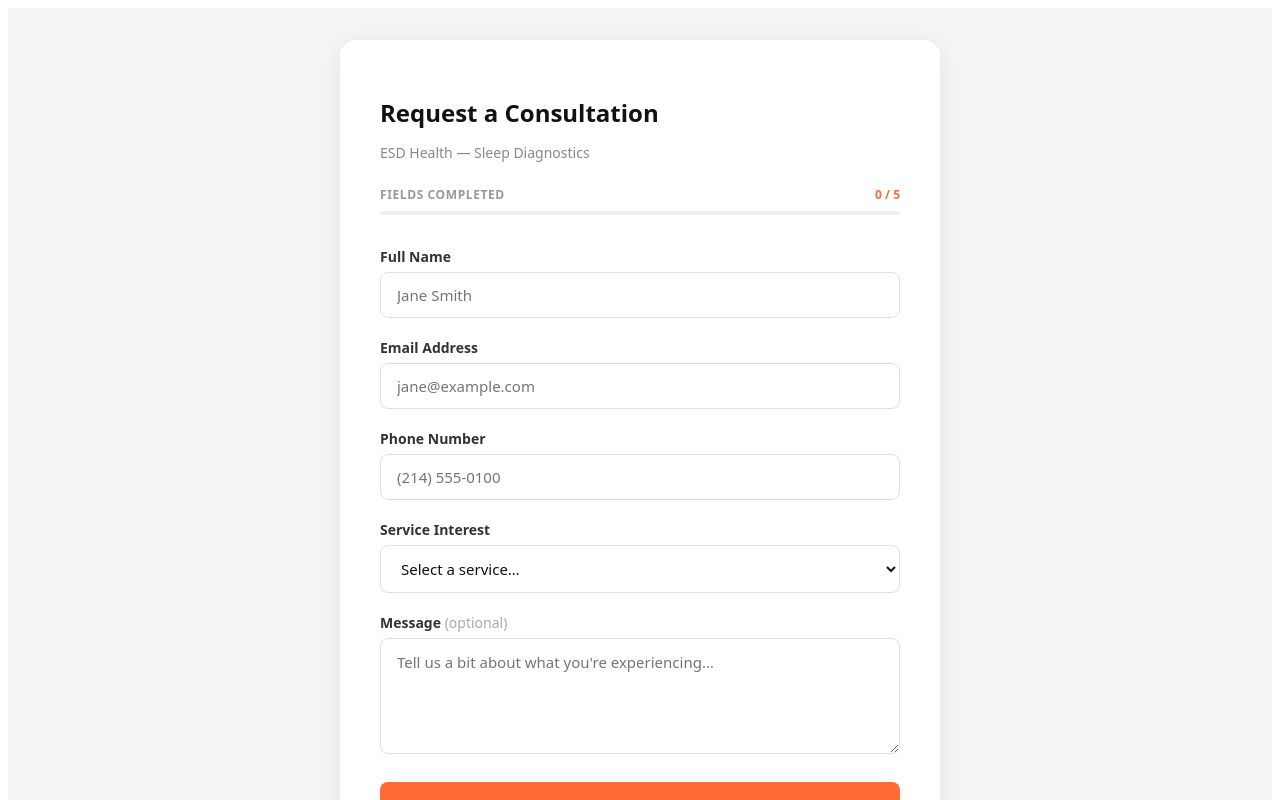
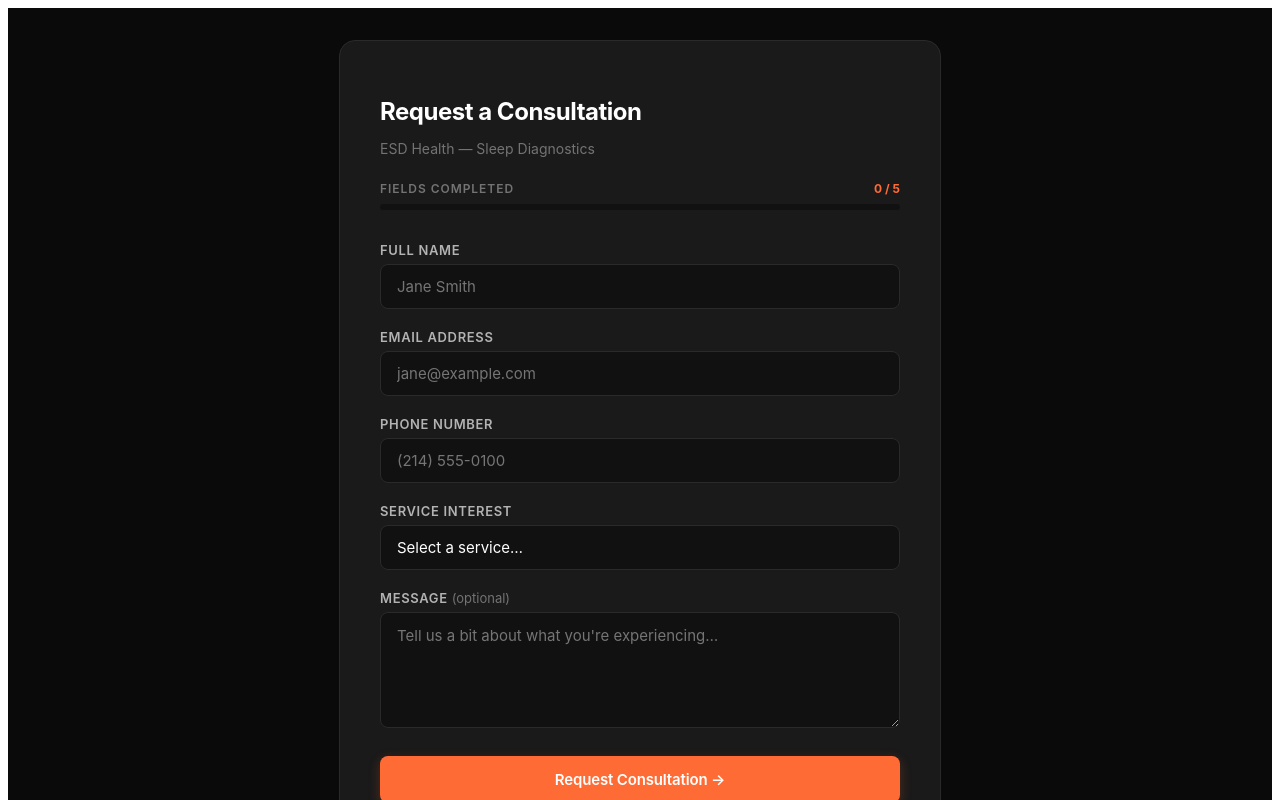
Before and after one commit to Asherton1/leadcatch-app, a Next.js app: page /test-form in a window 1280 px wide. Shown: the top 800 px of the page. Built offline with nearby package versions, Linux system fonts and the light colour scheme.

Commit message:
Update test form to dark theme

```diff
--- a/app/test-form/page.tsx
+++ b/app/test-form/page.tsx
@@ -239,63 +239,67 @@ export default function TestForm() {
 const s: Record<string, React.CSSProperties> = {
   page: {
     minHeight: '100vh',
-    background: '#f5f5f5',
+    background: '#0a0a0a',
     display: 'flex',
     alignItems: 'center',
     justifyContent: 'center',
     padding: '2rem 1rem',
-    fontFamily: 'system-ui, -apple-system, sans-serif',
+    fontFamily: "'Inter', -apple-system, BlinkMacSystemFont, 'Segoe UI', sans-serif",
+    WebkitFontSmoothing: 'antialiased',
   },
   card: {
-    background: '#ffffff',
+    background: '#1a1a1a',
+    border: '1px solid #2a2a2a',
     borderRadius: '16px',
-    boxShadow: '0 4px 24px rgba(0,0,0,0.08)',
     padding: '2.5rem',
     width: '100%',
     maxWidth: '520px',
   },
   cardHeader: { marginBottom: '1.5rem' },
-  title: { fontSize: '1.5rem', fontWeight: 700, color: '#111', marginBottom: '0.25rem' },
-  subtitle: { fontSize: '0.875rem', color: '#888' },
+  title: { fontSize: '1.5rem', fontWeight: 700, color: '#ffffff', marginBottom: '0.25rem', letterSpacing: '-0.02em' },
+  subtitle: { fontSize: '0.875rem', color: '#737373' },
 
   progressWrap: { marginBottom: '2rem' },
   progressMeta: { display: 'flex', justifyContent: 'space-between', marginBottom: '0.5rem' },
-  progressLabel: { fontSize: '0.75rem', color: '#999', textTransform: 'uppercase', letterSpacing: '0.05em', fontWeight: 600 },
+  progressLabel: { fontSize: '0.75rem', color: '#737373', textTransform: 'uppercase', letterSpacing: '0.08em', fontWeight: 600 },
   progressCount: { fontSize: '0.75rem', color: '#ff6b35', fontWeight: 700 },
-  progressTrack: { height: '4px', background: '#f0f0f0', borderRadius: '2px', overflow: 'hidden' },
-  progressFill: { height: '100%', background: 'linear-gradient(90deg, #ff6b35, #4a9eff)', borderRadius: '2px', transition: 'width 0.3s ease' },
+  progressTrack: { height: '6px', background: '#111111', borderRadius: '3px', overflow: 'hidden' },
+  progressFill: { height: '100%', background: 'linear-gradient(90deg, #ff6b35, #4a9eff)', borderRadius: '3px', transition: 'width 0.3s ease' },
 
   form: { display: 'flex', flexDirection: 'column', gap: '1.25rem' },
   field: { display: 'flex', flexDirection: 'column', gap: '0.375rem' },
-  label: { fontSize: '0.875rem', fontWeight: 600, color: '#333' },
-  optional: { fontWeight: 400, color: '#aaa' },
+  label: { fontSize: '0.8125rem', fontWeight: 600, color: '#b3b3b3', textTransform: 'uppercase', letterSpacing: '0.05em' },
+  optional: { fontWeight: 400, color: '#737373', textTransform: 'none', letterSpacing: 0 },
   input: {
     padding: '0.75rem 1rem',
-    border: '1px solid #e0e0e0',
+    background: '#111111',
+    border: '1px solid #2a2a2a',
     borderRadius: '8px',
     fontSize: '0.9375rem',
-    color: '#111',
+    color: '#ffffff',
     outline: 'none',
     transition: 'border-color 0.2s',
     fontFamily: 'inherit',
   },
   select: {
     padding: '0.75rem 1rem',
-    border: '1px solid #e0e0e0',
+    background: '#111111',
+    border: '1px solid #2a2a2a',
     borderRadius: '8px',
     fontSize: '0.9375rem',
-    color: '#111',
+    color: '#ffffff',
     outline: 'none',
-    background: '#fff',
     fontFamily: 'inherit',
     cursor: 'pointer',
+    appearance: 'none',
   },
   textarea: {
     padding: '0.75rem 1rem',
-    border: '1px solid #e0e0e0',
+    background: '#111111',
+    border: '1px solid #2a2a2a',
     borderRadius: '8px',
     fontSize: '0.9375rem',
-    color: '#111',
+    color: '#ffffff',
     outline: 'none',
     resize: 'vertical',
     fontFamily: 'inherit',
@@ -305,28 +309,30 @@ const s: Record<string, React.CSSProperties> = {
     marginTop: '0.5rem',
     padding: '0.875rem',
     background: '#ff6b35',
-    color: '#fff',
+    color: '#ffffff',
     border: 'none',
     borderRadius: '8px',
-    fontSize: '1rem',
+    fontSize: '0.9375rem',
     fontWeight: 600,
     cursor: 'pointer',
     fontFamily: 'inherit',
+    letterSpacing: '-0.01em',
+    boxShadow: '0 4px 12px rgba(255, 107, 53, 0.25)',
   },
 
   successIcon: { fontSize: '2.5rem', marginBottom: '1rem', color: '#10b981' },
-  successTitle: { fontSize: '1.25rem', fontWeight: 700, color: '#111', marginBottom: '0.5rem' },
-  successText: { color: '#666', marginBottom: '1.5rem' },
+  successTitle: { fontSize: '1.25rem', fontWeight: 700, color: '#ffffff', marginBottom: '0.5rem' },
+  successText: { color: '#737373', marginBottom: '1.5rem' },
   resetBtn: {
     padding: '0.625rem 1.25rem',
     background: 'transparent',
-    border: '1px solid #e0e0e0',
+    border: '1px solid #2a2a2a',
     borderRadius: '8px',
     cursor: 'pointer',
     fontFamily: 'inherit',
-    color: '#555',
+    color: '#b3b3b3',
   },
 
-  hint: { marginTop: '1.5rem', fontSize: '0.8125rem', color: '#999', lineHeight: 1.6 },
+  hint: { marginTop: '1.5rem', fontSize: '0.8125rem', color: '#737373', lineHeight: 1.6 },
   hintLink: { color: '#ff6b35', textDecoration: 'none' },
 }
```
